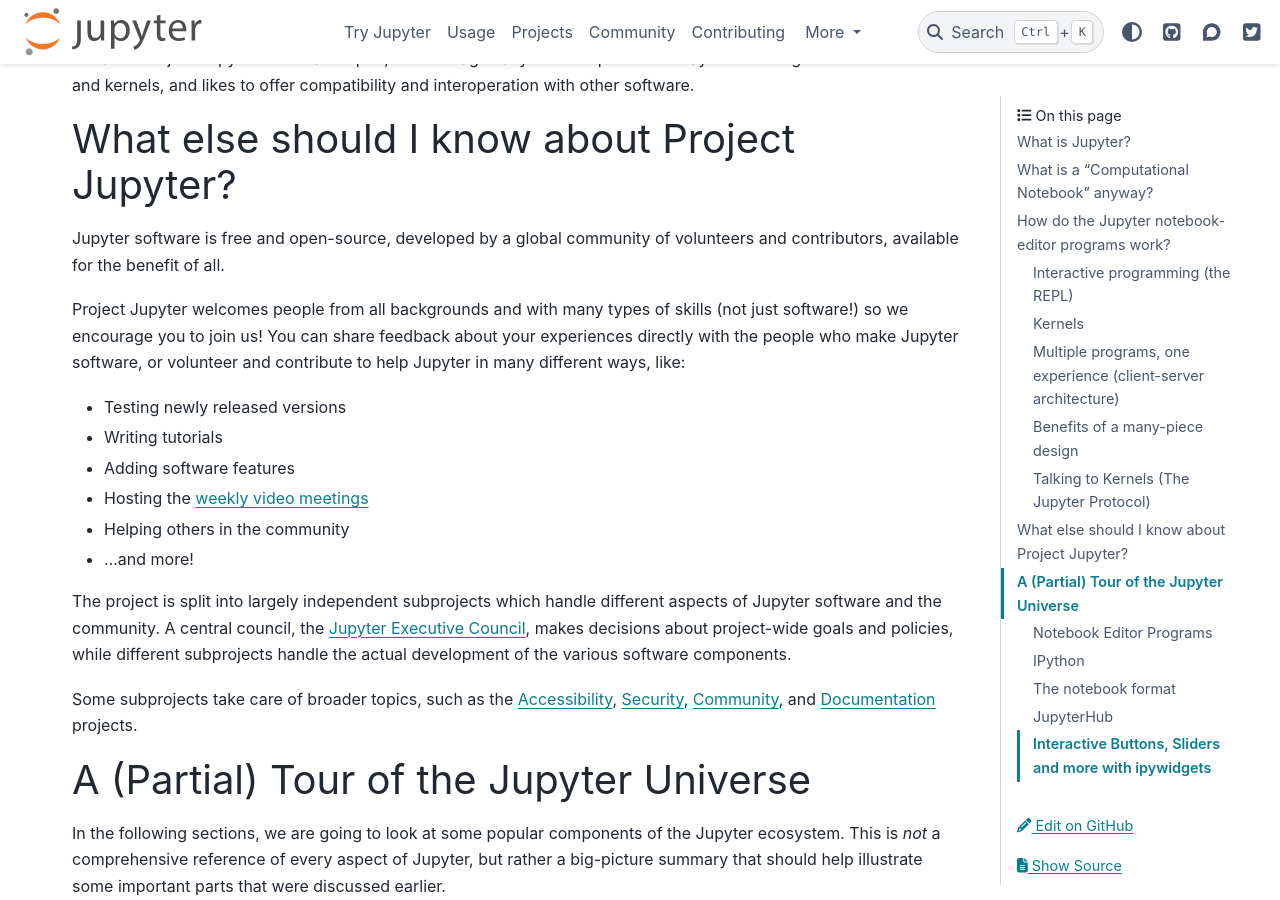
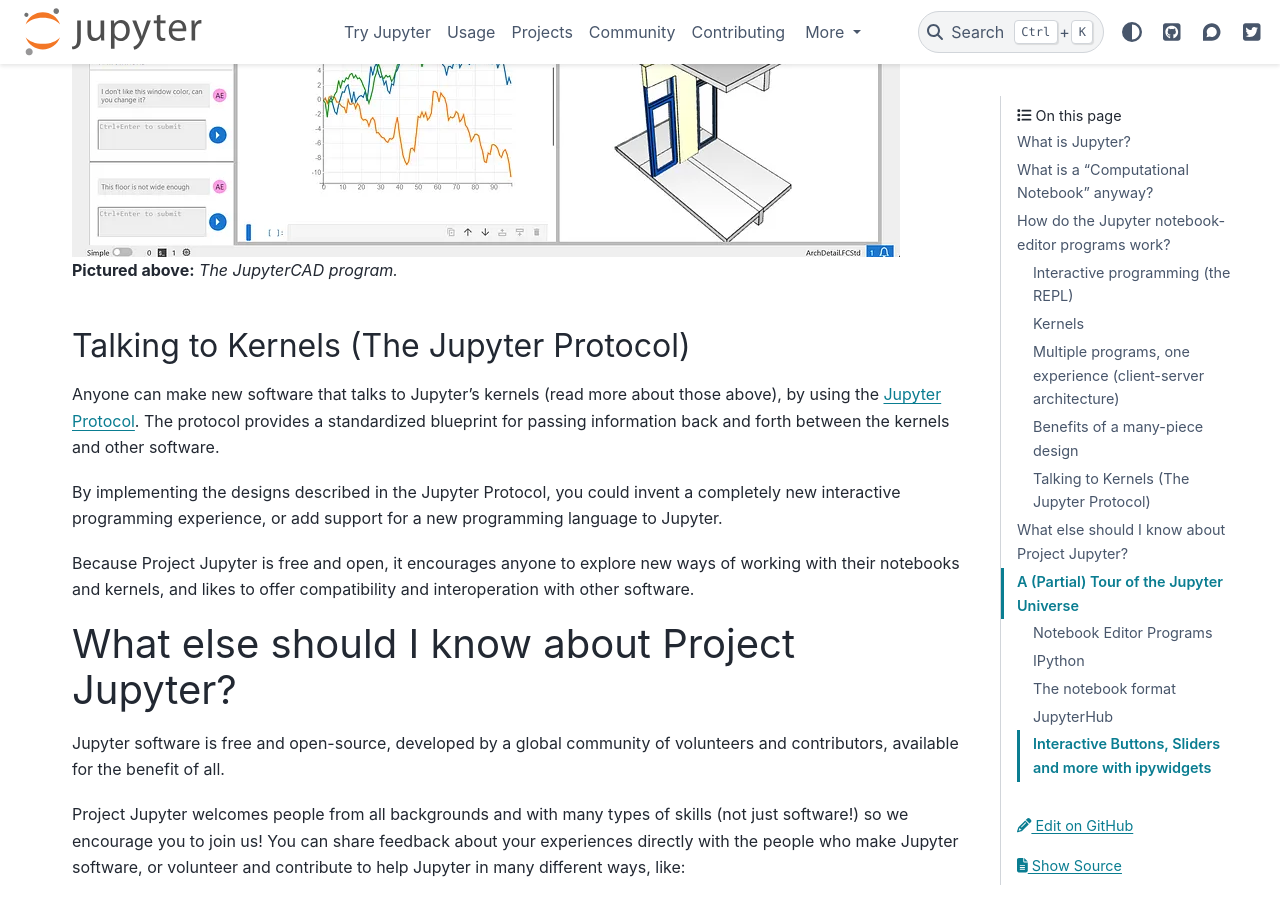
Before and after one commit to jupyter/jupyter, a Sphinx documentation site: the page built from docs/source/what_is_jupyter.md, in a window 1280 px wide and 900 px high, scrolled down 4761 px. Built offline with Sphinx 7.4.7 and the PyData theme 0.15.4, drawn with Linux system fonts in a browser that asks for light colours; pages that are not in the unit, such as notebooks, are missing from menus.

Commit message:
Add JupyterCAD image.

```diff
--- a/docs/source/what_is_jupyter.md
+++ b/docs/source/what_is_jupyter.md
@@ -204,6 +204,9 @@
 tool built on top of Jupyter software, for instance, and there are
 [other examples too](https://github.com/glue-viz/glue-jupyter).
 
+![The JupyterCAD program](_static/_images/jupytercad_extension.webp)
+**Pictured above:** *The JupyterCAD program.*
+
 ## Talking to Kernels (The Jupyter Protocol)
 
 Anyone can make new software that talks to Jupyter's kernels (read more
```
Also changed, not shown: docs/source/_static/_images/jupytercad_extension.webp (added).
